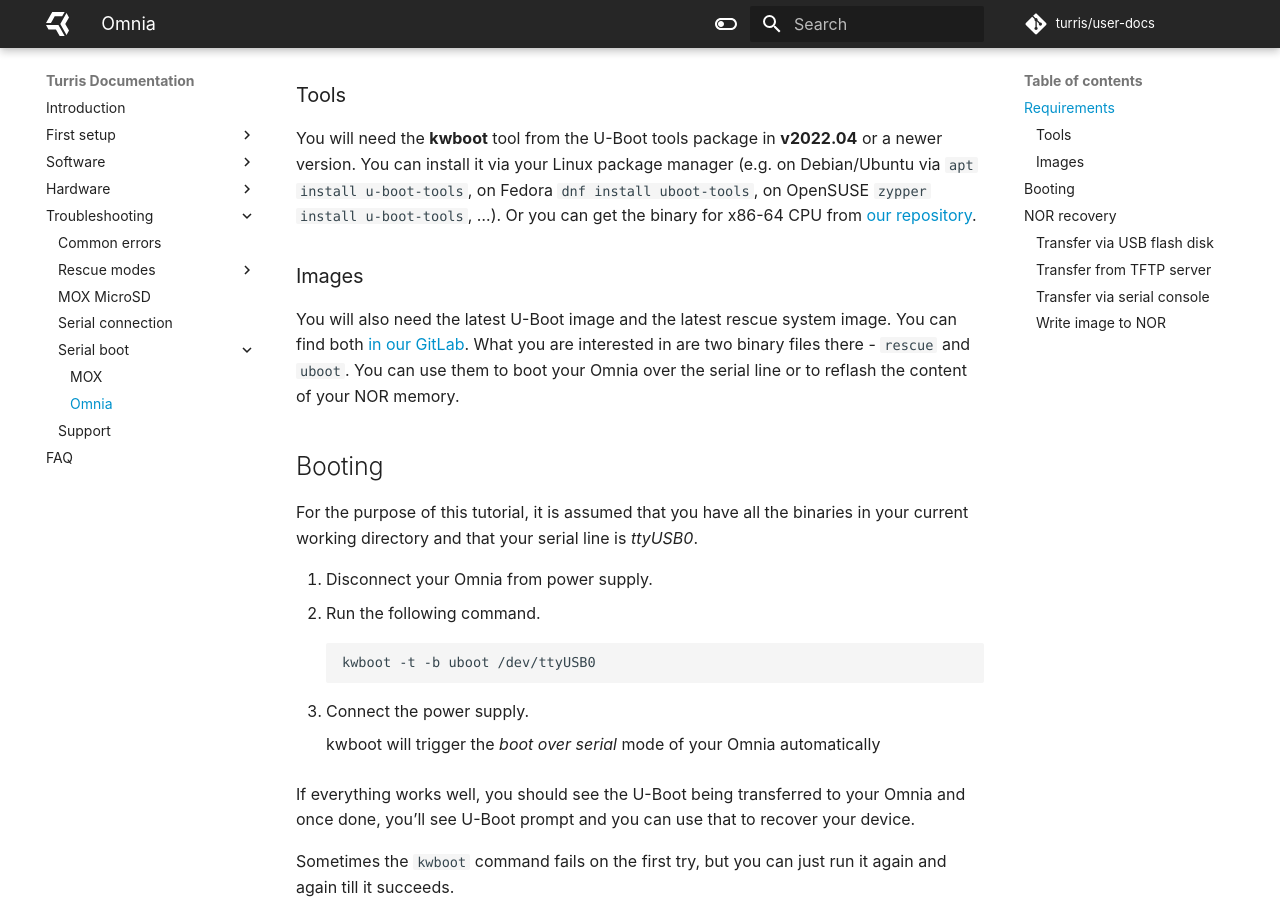
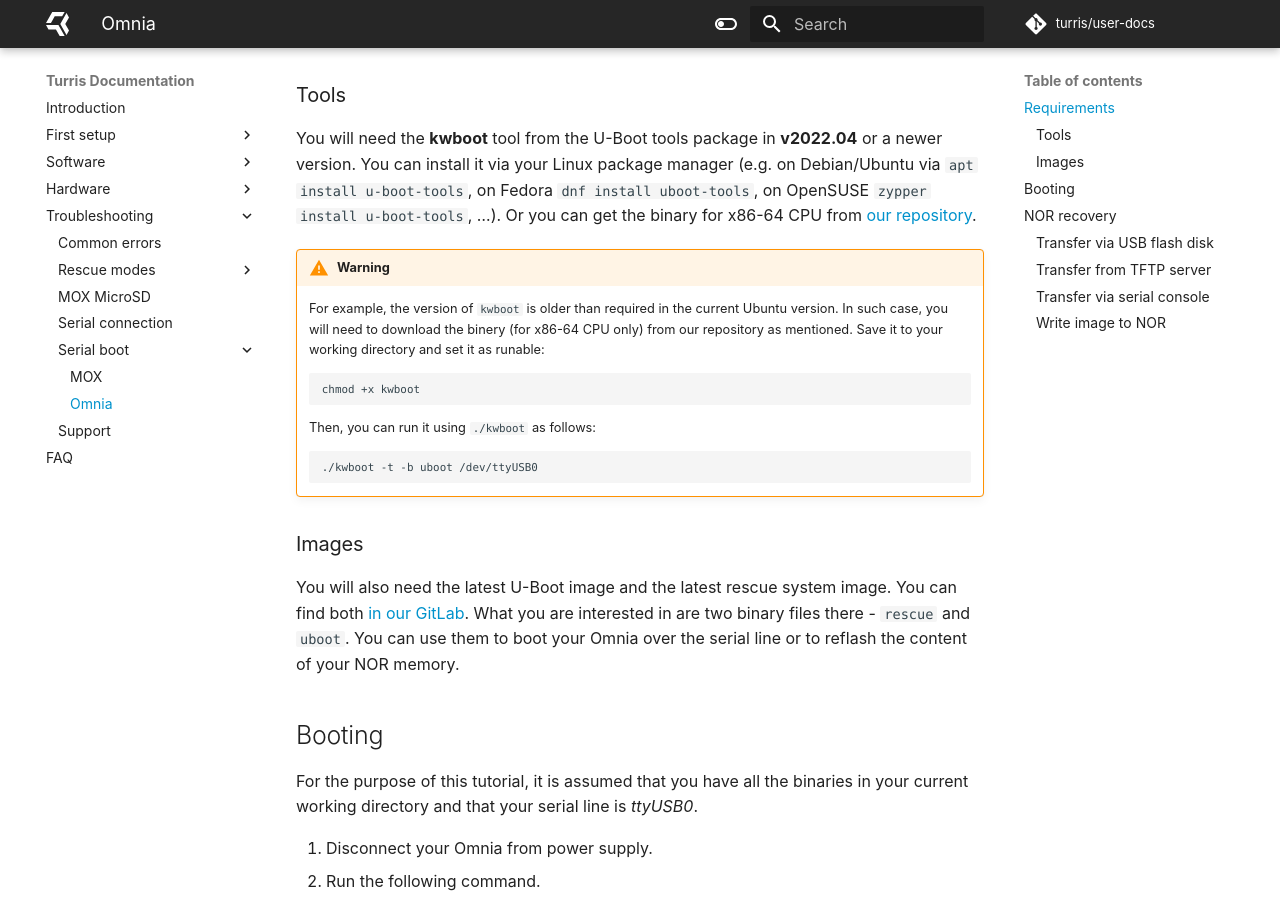
Before and after one commit to turris-cz/user-docs, an MkDocs documentation site: the page built from docs/hw/omnia/serial-boot.md, in a window 1280 px wide and 900 px high, scrolled down 546 px. Built offline with MkDocs 1.6.1 and Material for MkDocs 9.7.7, drawn with Linux system fonts in a browser that asks for light colours.

Commit message:
hw/omnia/serial-boot: Add warning about kwboot version in Ubuntu

````diff
--- a/docs/hw/omnia/serial-boot.md
+++ b/docs/hw/omnia/serial-boot.md
@@ -31,6 +31,20 @@
 `dnf install uboot-tools`, on OpenSUSE `zypper install u-boot-tools`, ...).
 Or you can get the binary for x86-64 CPU from
 [our repository](https://repo.turris.cz/omnia/nor_fw/x86_64/).
+
+!!! warning
+    For example, the version of `kwboot` is older than required in the current
+    Ubuntu version. In such case, you will need to download the binery
+    (for x86-64 CPU only) from our repository as mentioned. Save it to your
+    working directory and set it as runable:
+    ```
+    chmod +x kwboot
+    ```
+    Then, you can run it using `./kwboot` as follows:
+    ```
+    ./kwboot -t -b uboot /dev/ttyUSB0
+    ```
+
 
 ### Images
 
````
